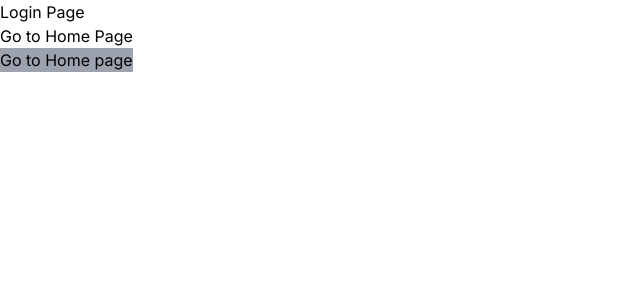
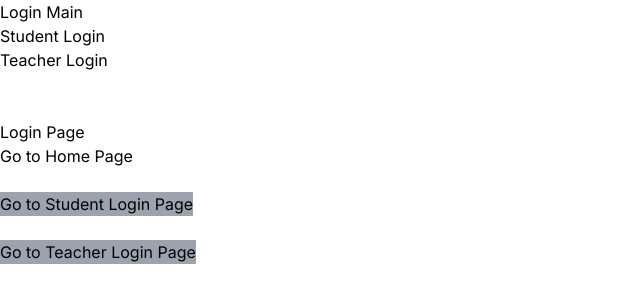
Before and after one commit to Jatin-Devaiya/Next-js-Learn-in-kaushalam-Code-Step_by-step-tutorial, a Next.js app: page /login in a window 1280 px wide. Shown: the top 302 px of the page, without its empty margins (0-640 px from the left). Built offline with nearby package versions, Linux system fonts and the light colour scheme.

Commit message:
v-10 common Layout use

```diff
--- /dev/null
+++ b/src/app/about/aboutCollege/page.jsx
@@ -0,0 +1,8 @@
+const AboutCollege = () => {
+    return (
+      <>
+        <div>About College Page</div>
+      </>
+    );
+  };
+  export default AboutCollege;
--- /dev/null
+++ b/src/app/about/aboutStudents/page.jsx
@@ -0,0 +1,8 @@
+const AboutStudents = () => {
+  return (
+    <>
+      <div>About student Page</div>
+    </>
+  );
+};
+export default AboutStudents;
--- /dev/null
+++ b/src/app/about/layout.jsx
@@ -0,0 +1,19 @@
+import Link from "next/link";
+import React from "react";
+
+const layout = ({ children }) => {
+  return (
+    <div>
+      <div>
+        <Link href="/">Home Main</Link>
+        <br />
+        <Link href="/about/aboutStudents">About Student</Link>
+        <br />
+        <Link href="/about/aboutCollege">About College</Link>
+      </div><br /><br /><br />
+      {children}
+    </div>
+  );
+};
+
+export default layout;
--- a/src/app/about/page.jsx
+++ b/src/app/about/page.jsx
@@ -5,6 +5,9 @@ const page = () => {
   return (
     <>
     <div>About Page</div>
+    <Link href="/">Go to Home Page</Link><br/>
+    <Link href="about/aboutStudents">Go to About Student</Link><br/>
+    <Link href="about/aboutCollege">Go to About College</Link>
     </>
   )
 }
--- /dev/null
+++ b/src/app/login/layout.js
@@ -0,0 +1,24 @@
+import Link from "next/link";
+import React from "react";
+
+export default function Layout({ children }) {
+  return (
+    <html lang="en">
+      <body>
+        <ul>
+          <li>
+            <Link href="/">Login Main</Link>
+          </li>
+          <li>
+            <Link href="/login/loginStudent">Student Login</Link>
+          </li>
+          <li>
+            <Link href="/login/loginTeacher">Teacher Login</Link>
+          </li>
+        </ul>
+        <br/><br/>
+        {children}
+      </body>
+    </html>
+  );
+}
--- /dev/null
+++ b/src/app/login/loginStudent/page.jsx
@@ -0,0 +1,7 @@
+import React from 'react'
+ const loginStudent = () => {
+  return (
+    <div>Login Student UI</div>
+  )
+}
+export default loginStudent
--- /dev/null
+++ b/src/app/login/loginTeacher/page.js
@@ -0,0 +1,9 @@
+import React from 'react'
+
+const page = () => {
+  return (
+    <div>Login Teacher UI</div>
+  )
+}
+
+export default page
--- a/src/app/login/page.jsx
+++ b/src/app/login/page.jsx
@@ -6,12 +6,17 @@ import React from 'react'
 
 const Login = () => {
   const Router = useRouter()
+  const navigate = (page) =>{
+    Router.push('/login/'+ page)
+  }
   return (
     <>
     <div>Login Page</div>
     <Link href="/">Go to Home Page</Link>
-    <br />
-    <button onClick={()=>Router.push("/")} className='bg-gray-400'>Go to Home page</button>
+    <br /><br />
+    <button onClick={()=>navigate("loginStudent")} className='bg-gray-400'>Go to Student Login Page</button>
+    <br /><br />
+    <button onClick={()=>navigate("loginTeacher")} className='bg-gray-400'>Go to Teacher Login Page</button>
     </>
 
   )
--- a/src/app/page.js
+++ b/src/app/page.js
@@ -9,15 +9,16 @@ export default function Home() {
     setname("kavi")
   }
   return (
-    <main className="">
+    <div className="">
       <div>Home Page</div>
-      <Link href={"/login"}>Go to Login Page</Link>
+      <Link href={"/login"}>Go to Login Page</Link> {" "}
+      <Link href={"/about"}>Go to About Page</Link>
       <div>My name is {name}</div>
       <Name name="jatin" surname="Devaiya"/>
       <Name name="Hevin"/>
 
       <button onClick={()=>apple()} className="hover:underline">Click  Me</button>
-    </main>
+    </div>
   );
 }
 
```
